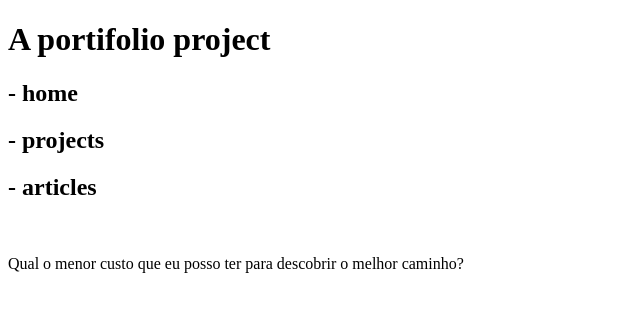
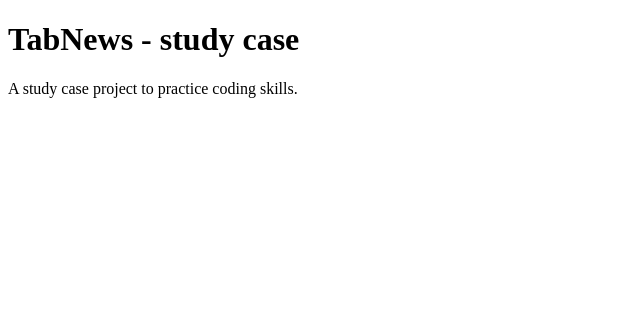
Before and after one commit to Bru-marques/tabnews-study-case, a Next.js app: page / in a window 1280 px wide. Shown: the top 312 px of the page, without its empty margins (0-640 px from the left). Built offline with nearby package versions, Linux system fonts and the light colour scheme.

Commit message:
update home page

```diff
--- a/pages/index.js
+++ b/pages/index.js
@@ -1,13 +1,9 @@
 function Home() {
   return (
     <div>
-      <h1>A portifolio project </h1>
-      <h2>- home</h2>
-      <h2>- projects</h2>
-      <h2>- articles</h2>
-      <br />
+      <h1>TabNews - study case</h1>
       <p>
-        Qual o menor custo que eu posso ter para descobrir o melhor caminho?
+        A study case project to practice coding skills.
       </p>
     </div>
   );
```
